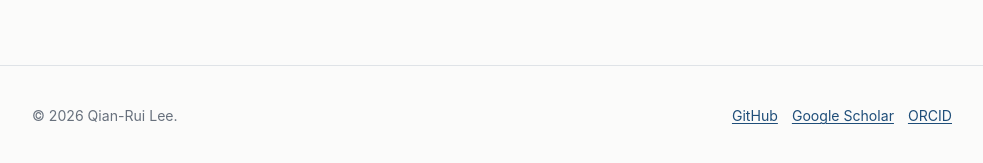
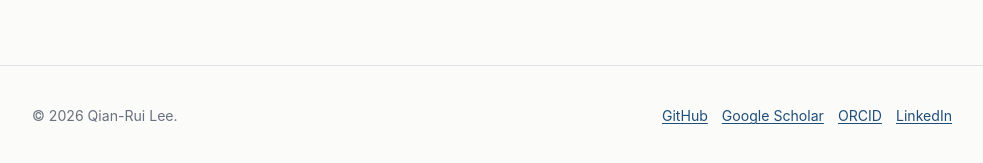
Before and after one commit to ToelUl/ToelUl.github.io, a Jekyll site: the page built from index.html, in a window 1280 px wide and 900 px high, scrolled down 1527 px. Shown: the part 734-897 px from the top of the window, without its empty margins (148-1131 px from the left). Built offline with Jekyll 4.4.1, drawn with Linux system fonts in a browser that asks for light colours.

Commit message:
Complete academic profile links

```diff
--- a/_includes/footer.html
+++ b/_includes/footer.html
@@ -5,6 +5,7 @@
       <a href="{{ site.data.profile.github }}">GitHub</a>
       {% if site.data.profile.google_scholar != '' %}<a href="{{ site.data.profile.google_scholar }}">Google Scholar</a>{% endif %}
       {% if site.data.profile.orcid != '' %}<a href="{{ site.data.profile.orcid }}">ORCID</a>{% endif %}
+      {% if site.data.profile.linkedin != '' %}<a href="{{ site.data.profile.linkedin }}">LinkedIn</a>{% endif %}
     </p>
   </div>
 </footer>
```
